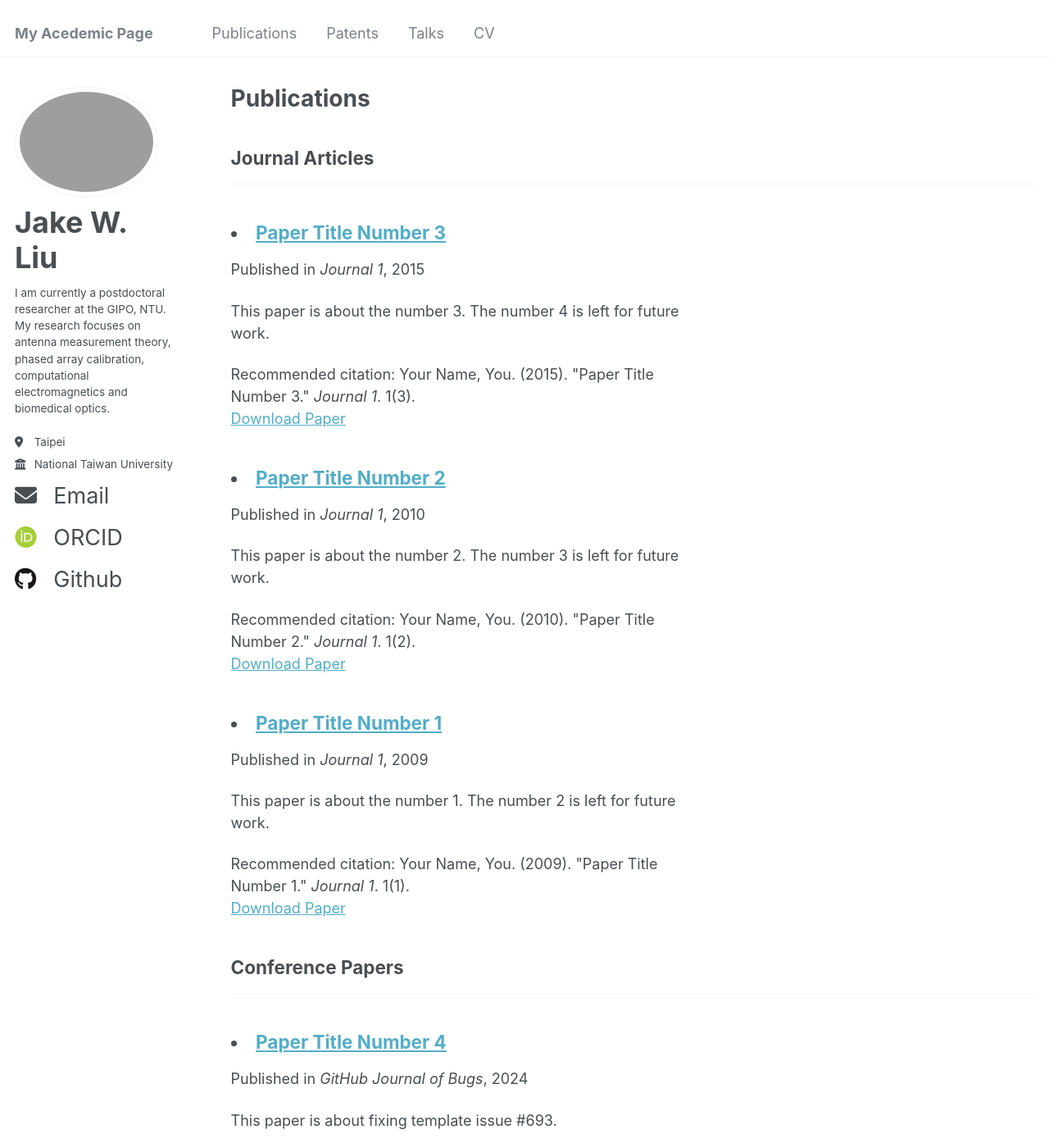
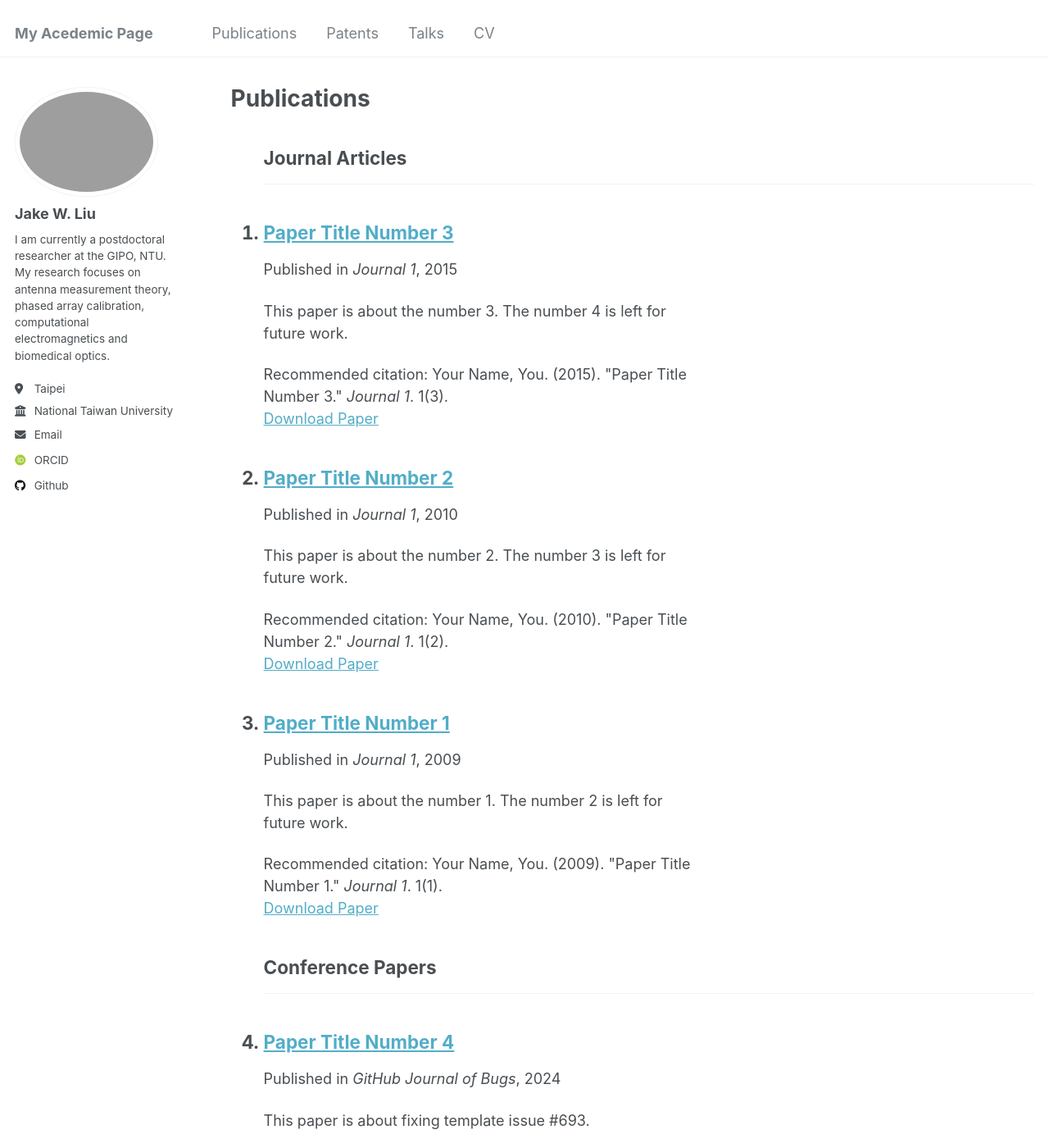
Before and after one commit to akjake616/jwliu, a Jekyll site: the page built from _pages/publications.html, in a window 1280 px wide and 1400 px high. Shown: the whole window at 82% size. Built offline with Jekyll 4.4.1, drawn with Linux system fonts in a browser that asks for light colours; some web fonts are replaced.

Commit message:
test order list

```diff
--- a/_pages/publications.html
+++ b/_pages/publications.html
@@ -13,6 +13,7 @@ author_profile: true
 
 <!-- New style rendering if publication categories are defined -->
 {% if site.publication_category %}
+<ol>
   {% for category in site.publication_category  %}
     {% assign title_shown = false %}
     {% for post in site.publications reversed %}
@@ -30,4 +31,5 @@ author_profile: true
   {% for post in site.publications reversed %}
     {% include archive-single.html %}
   {% endfor %}
+</ol>
 {% endif %}
--- a/_sass/_variables.scss
+++ b/_sass/_variables.scss
@@ -37,7 +37,7 @@
    $type-size-2                : 1.953em;  // ~31.248px
    $type-size-3                : 1.563em;  // ~25.008px
    $type-size-4                : 1.25em;   // ~20px
-   $type-size-5                : 2em;      // ~16px
+   $type-size-5                : 1em;      // ~16px
    $type-size-6                : 0.75em;   // ~12px
    $type-size-7                : 0.6875em; // ~11px
    $type-size-8                : 0.625em;  // ~10px
```
